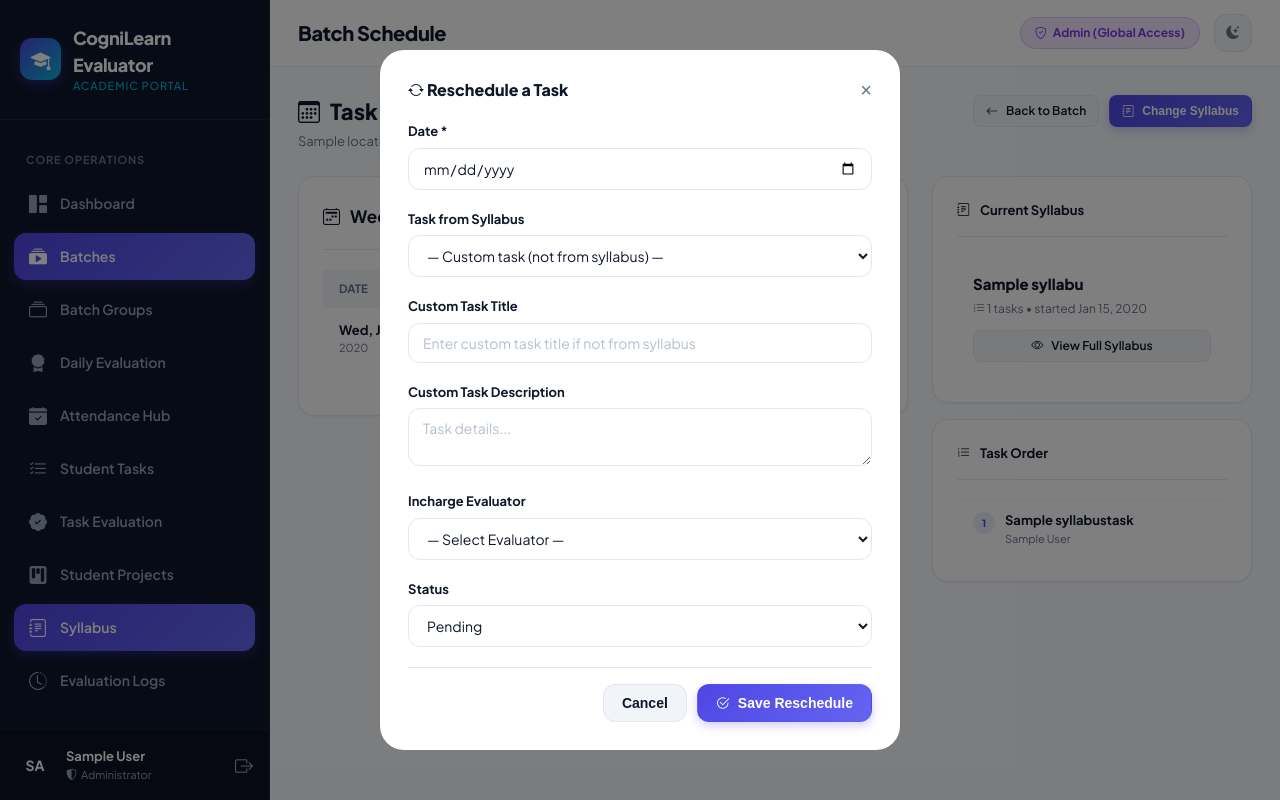
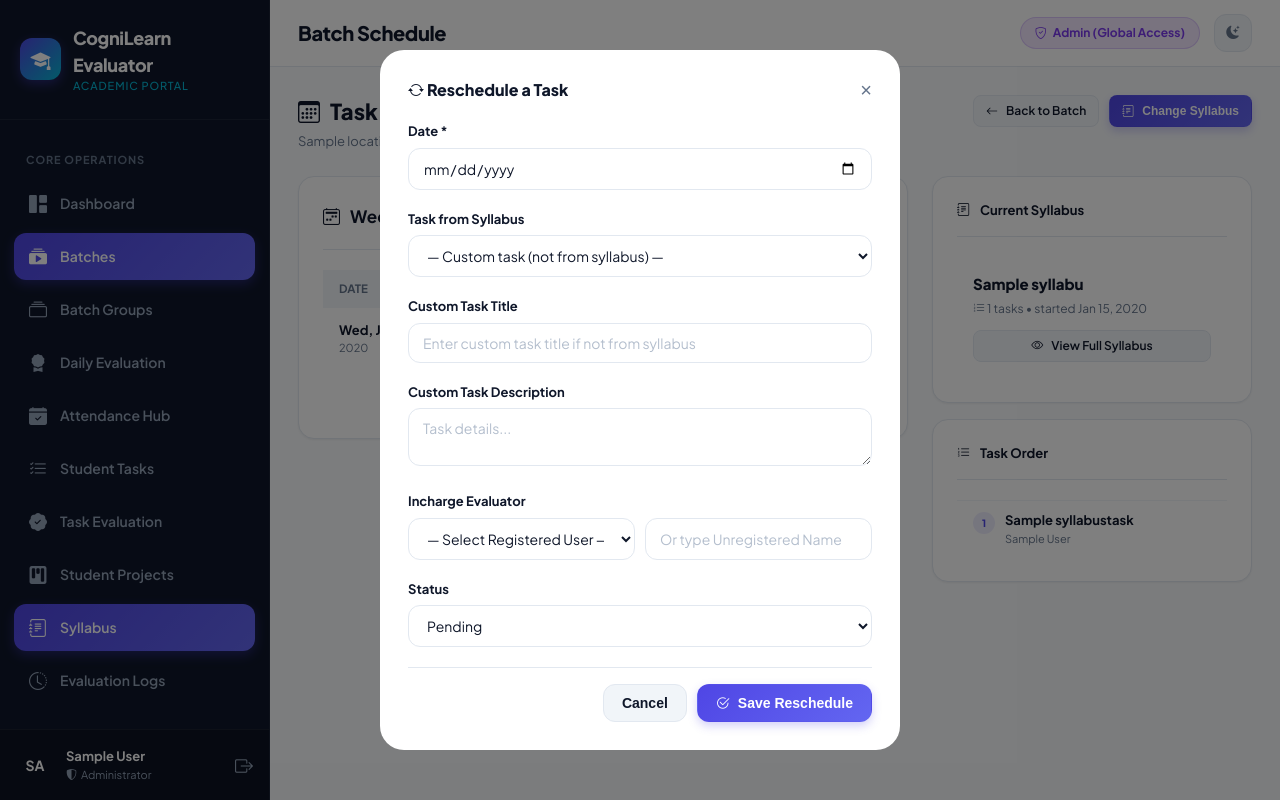
Before and after one commit to Zalzameen21/cognievaluator, a Django app: page /batches/1/schedule/ in a window 1280 px wide, after a click on "Reschedule a Day". Run offline with Django 5.2, Linux system fonts and the light colour scheme; a user stored in the database is signed in; tables that the repository leaves empty hold one stand-in row (values such as "Sample post").

Commit message:
Support unregistered incharges and Keep Both tasks during rescheduling

```diff
--- a/evaluator_app/models.py
+++ b/evaluator_app/models.py
@@ -841,6 +841,7 @@ class BatchTaskSchedule(models.Model):
     is_rescheduled = models.BooleanField(default=False)
     status = models.CharField(max_length=20, choices=[('PENDING', 'Pending'), ('COMPLETED', 'Completed')], default='PENDING')
     incharge = models.ForeignKey(User, on_delete=models.SET_NULL, null=True, blank=True, related_name='batch_task_schedules')
+    incharge_name = models.CharField(max_length=150, blank=True, help_text="For unregistered incharges")
     created_at = models.DateTimeField(auto_now_add=True)
     updated_at = models.DateTimeField(auto_now=True)
 
--- a/evaluator_app/templates/evaluator_app/syllabus/batch_schedule.html
+++ b/evaluator_app/templates/evaluator_app/syllabus/batch_schedule.html
@@ -75,16 +75,28 @@
                     {% endif %}
                   </div>
                 </div>
+                </div>
                 {% elif s.custom_task_title %}
                 <div>
                   <div style="font-weight:700;color:var(--text-main);font-size:13px;">{{ s.custom_task_title }}</div>
                   {% if s.custom_task_description %}
                   <div style="font-size:11px;color:var(--text-muted);margin-top:2px;">{{ s.custom_task_description|truncatechars:80 }}</div>
                   {% endif %}
-                  <span style="font-size:10px;background:rgba(245,158,11,0.1);color:#D97706;padding:1px 6px;border-radius:50px;font-weight:600;">Custom Task</span>
+                  <span style="font-size:10px;background:rgba(245,158,11,0.1);color:#D97706;padding:1px 6px;border-radius:50px;font-weight:600;display:inline-block;margin-top:4px;">Custom Task</span>
                 </div>
                 {% else %}
                 <span style="color:var(--text-muted);font-size:13px;">—</span>
+                {% endif %}
+
+                {% if s.incharge or s.incharge_name %}
+                <div style="font-size:11px;color:var(--text-muted);margin-top:6px;display:flex;align-items:center;gap:4px;">
+                  <i class="bi bi-person-circle"></i>
+                  {% if s.incharge %}
+                    {{ s.incharge.get_full_name|default:s.incharge.username }}
+                  {% else %}
+                    {{ s.incharge_name }} <span style="font-size:9px;opacity:0.7;">(Unregistered)</span>
+                  {% endif %}
+                </div>
                 {% endif %}
               </td>
               <td style="padding:13px 16px;vertical-align:top;">
@@ -250,13 +262,16 @@
           <textarea name="custom_task_description" class="form-textarea" rows="2" placeholder="Task details..."></textarea>
         </div>
         <div class="form-group">
-          <label class="form-label">Incharge Evaluator</label>
-          <select name="incharge_id" class="form-select">
-            <option value="">— Select Evaluator —</option>
-            {% for ev in all_evaluators %}
-            <option value="{{ ev.id }}">{{ ev.get_full_name|default:ev.username }}</option>
-            {% endfor %}
-          </select>
+          <label class="form-label" style="font-weight: 700;">Incharge Evaluator</label>
+          <div style="display:flex;gap:10px;">
+            <select name="incharge_id" class="form-select" style="flex:1;">
+              <option value="">— Select Registered User —</option>
+              {% for ev in all_evaluators %}
+              <option value="{{ ev.id }}">{{ ev.get_full_name|default:ev.username }}</option>
+              {% endfor %}
+            </select>
+            <input type="text" name="incharge_name" class="form-input" placeholder="Or type Unregistered Name" style="flex:1;">
+          </div>
         </div>
         <div class="form-group">
           <label class="form-label">Status</label>
--- a/evaluator_app/views.py
+++ b/evaluator_app/views.py
@@ -3621,6 +3621,7 @@ def batch_schedule_reschedule_view(request, batch_id):
             return redirect('batch_schedule_view', batch_id=batch_id)
 
         incharge_id = request.POST.get('incharge_id', '')
+        incharge_name = request.POST.get('incharge_name', '').strip()
         status = request.POST.get('status', 'PENDING')
 
         syllabus_task = None
@@ -3633,8 +3634,10 @@ def batch_schedule_reschedule_view(request, batch_id):
         else:
             if incharge_id:
                 incharge_user = User.objects.filter(id=incharge_id).first()
-
-        force_replace = request.POST.get('force_replace') == 'true'
+                incharge_name = ''
+
+        action = request.POST.get('action', 'replace')
+        force_replace = action in ['replace', 'keep_both']
 
         dest_sched = BatchTaskSchedule.objects.filter(batch=batch, date=sched_date).first()
         source_sched = None
@@ -3649,7 +3652,7 @@ def batch_schedule_reschedule_view(request, batch_id):
 
             if syllabus_task_id and dest_sched.syllabus_task:
                 # Case 2: Syllabus + Syllabus = SWAP
-                if source_sched:
+                if source_sched and action != 'keep_both':
                     with transaction.atomic():
                         old_date = source_sched.date
                         # Swap dates directly
@@ -3661,7 +3664,7 @@ def batch_schedule_reschedule_view(request, batch_id):
                         dest_sched.save()
                     messages.success(request, f'Swapped tasks between {old_date.strftime("%d/%m/%Y")} and {sched_date.strftime("%d/%m/%Y")}.')
                     return redirect('batch_schedule_view', batch_id=batch_id)
-                # If source_sched doesn't exist for some reason, we fall through to replace logic
+                # If source_sched doesn't exist for some reason, we fall through
 
             if not force_replace:
                 # Cases 3, 4, and Custom+Custom
@@ -3684,27 +3687,61 @@ def batch_schedule_reschedule_view(request, batch_id):
 
         # Apply move or creation
         with transaction.atomic():
-            if dest_sched:
-                dest_sched.delete()
-
-            if source_sched:
-                source_sched.date = sched_date
-                source_sched.is_rescheduled = True
+            if dest_sched and action == 'keep_both':
+                # We merge the incoming task into the existing one
+                if syllabus_task:
+                    # Incoming is syllabus task, existing is custom or syllabus
+                    if dest_sched.syllabus_task:
+                        dest_sched.custom_task_title = f"{dest_sched.custom_task_title} + {syllabus_task.title}".strip(' +')
+                    else:
+                        dest_sched.syllabus_task = syllabus_task
+                else:
+                    # Incoming is custom task
+                    if dest_sched.custom_task_title:
+                        dest_sched.custom_task_title = f"{dest_sched.custom_task_title} + {custom_title}"
+                        dest_sched.custom_task_description = f"{dest_sched.custom_task_description}\n\n{custom_desc}".strip()
+                    else:
+                        dest_sched.custom_task_title = custom_title
+                        dest_sched.custom_task_description = custom_desc
+
+                dest_sched.is_rescheduled = True
                 if incharge_user:
-                    source_sched.incharge = incharge_user
-                source_sched.status = status
-                source_sched.save()
+                    dest_sched.incharge = incharge_user
+                    dest_sched.incharge_name = ''
+                elif incharge_name:
+                    dest_sched.incharge_name = incharge_name
+                dest_sched.save()
+
+                # Delete source if we moved a syllabus task
+                if source_sched:
+                    source_sched.delete()
+
             else:
-                BatchTaskSchedule.objects.create(
-                    batch=batch,
-                    date=sched_date,
-                    syllabus_task=syllabus_task,
-                    custom_task_title=custom_title if not syllabus_task else '',
-                    custom_task_description=custom_desc if not syllabus_task else '',
-                    is_rescheduled=True,
-                    incharge=incharge_user,
-                    status=status
-                )
+                if dest_sched:
+                    dest_sched.delete()
+
+                if source_sched:
+                    source_sched.date = sched_date
+                    source_sched.is_rescheduled = True
+                    if incharge_user:
+                        source_sched.incharge = incharge_user
+                        source_sched.incharge_name = ''
+                    elif incharge_name:
+                        source_sched.incharge_name = incharge_name
+                    source_sched.status = status
+                    source_sched.save()
+                else:
+                    BatchTaskSchedule.objects.create(
+                        batch=batch,
+                        date=sched_date,
+                        syllabus_task=syllabus_task,
+                        custom_task_title=custom_title if not syllabus_task else '',
+                        custom_task_description=custom_desc if not syllabus_task else '',
+                        is_rescheduled=True,
+                        incharge=incharge_user,
+                        incharge_name=incharge_name,
+                        status=status
+                    )
 
         messages.success(request, f'Task rescheduled for {sched_date.strftime("%d/%m/%Y")}.')
         return redirect('batch_schedule_view', batch_id=batch_id)
```
Also changed, not shown: evaluator_app/templates/evaluator_app/syllabus/reschedule_confirm.html (+4 -3 lines).
